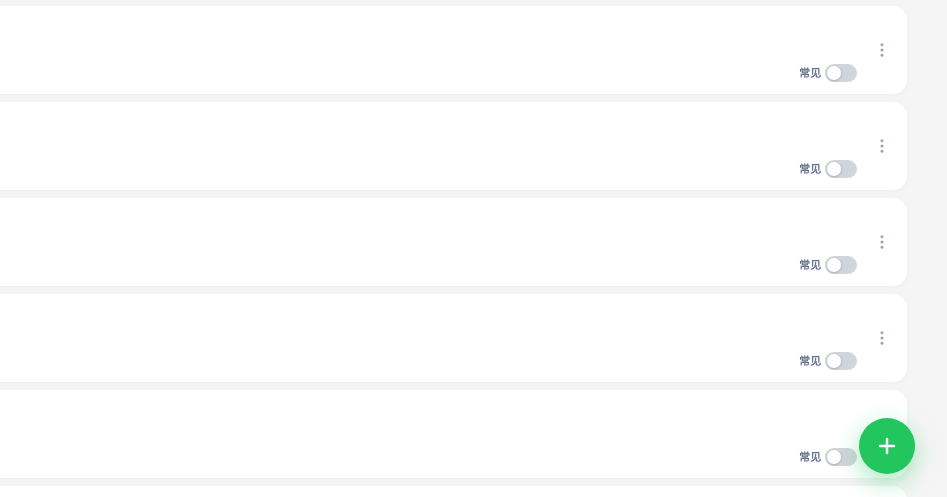
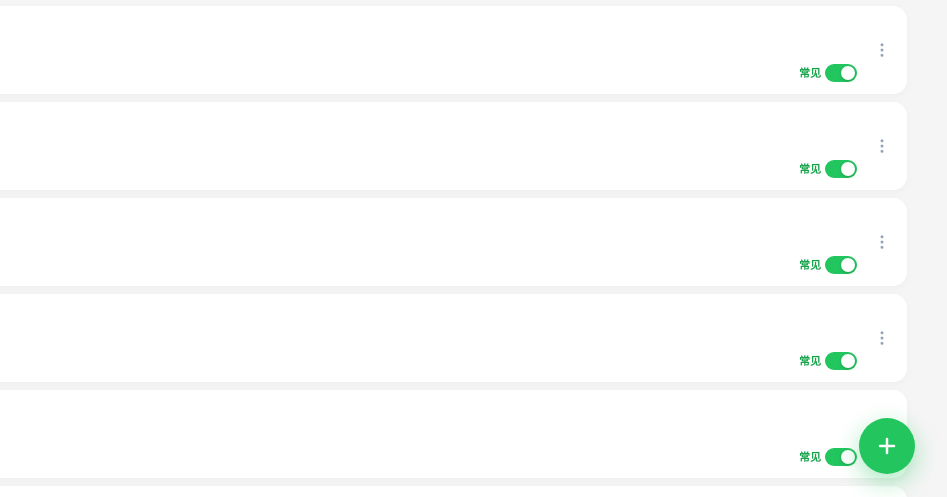
Before and after one commit to zhukafu/recycle-prototype, a website built with Vite: page admin/catalog-list.html in a window 1280 px wide. Shown: the part 230-727 px from the top of the page, 333-1280 px from the left. Built offline with nearby package versions, Linux system fonts and the light colour scheme; a web font is replaced by a local one.

Commit message:
feat(data): 设置常见产品默认标记及行情仅展示贵金属
- 给 contacts.js 前 10 个产品添加 common: true 标记
- 修改 quotes.js 默认配置 displayMetals 仅包含贵金属
- 更新 system.html 面板初始化仅默认勾选贵金属

```diff
--- a/public/data/contacts.js
+++ b/public/data/contacts.js
@@ -31,58 +31,58 @@
   // img 字段为本地 / 网络地址；缺省时回退到 _AL_CAT_IMG
   const PRODUCTS = [
     // ============== category.html 中的接触器分类卡片 ==============
-    { id: 'c1', cat: 'contactor', model: '【老款】CJX2-9511', brand: '正泰', spec: 'AC380V 95A 老款设计', silver: '8.2g', price: '190.46', stock: '现货', tag: '老款',
+    { id: 'c1', cat: 'contactor', model: '【老款】CJX2-9511', brand: '正泰', spec: 'AC380V 95A 老款设计', silver: '8.2g', price: '190.46', stock: '现货', tag: '老款', common: true,
       img: '/images/products/c01-zhengtai-cjx2-9511-old.jpg',
       silverCopperPrice: '185.60',
       unitWeight: [{name:'银触点',weight:'8.2g',purity:'88%',value:'45.92'},{name:'铜线圈',weight:'185g',purity:'99%',value:'13.69'},{name:'铜排',weight:'42g',purity:'98%',value:'3.11'}],
       desc: '正泰老款 CJX2-9511 交流接触器，AC380V/95A 大电流规格，老款工艺、扎实耐用，是工业配电柜中的经典型号，银触点含量高，回收价值优秀。' },
-    { id: 'c2', cat: 'contactor', model: '【新款】CJX2-9511', brand: '正泰', spec: 'AC380V 95A 新款设计', silver: '7.5g', price: '166.64', stock: '现货', tag: '新款',
+    { id: 'c2', cat: 'contactor', model: '【新款】CJX2-9511', brand: '正泰', spec: 'AC380V 95A 新款设计', silver: '7.5g', price: '166.64', stock: '现货', tag: '新款', common: true,
       img: '/images/products/c02-zhengtai-cjx2-9511-new.jpg',
       silverCopperPrice: '162.30',
       unitWeight: [{name:'银触点',weight:'7.5g',purity:'85%',value:'42.00'},{name:'铜线圈',weight:'178g',purity:'99%',value:'13.17'},{name:'铜排',weight:'38g',purity:'98%',value:'2.81'}],
       desc: '正泰新款 CJX2-9511 交流接触器，AC380V/95A，新款外观工艺升级，触点银含量略低于老款但整体回收价稳定。' },
-    { id: 'c3', cat: 'contactor', model: '【老款】CJX2-9511', brand: '正泰', spec: 'AC380V 95A 工厂库存', silver: '9.0g', price: '215.88', stock: '现货', tag: '老款高银',
+    { id: 'c3', cat: 'contactor', model: '【老款】CJX2-9511', brand: '正泰', spec: 'AC380V 95A 工厂库存', silver: '9.0g', price: '215.88', stock: '现货', tag: '老款高银', common: true,
       img: '/images/products/c03-zhengtai-cjx2-9511-old-2.jpg',
       silverCopperPrice: '210.50',
       unitWeight: [{name:'银触点',weight:'9.0g',purity:'92%',value:'50.40'},{name:'铜线圈',weight:'195g',purity:'99%',value:'14.43'},{name:'铜排',weight:'48g',purity:'98%',value:'3.55'}],
       desc: '正泰老款 CJX2-9511 工厂库存版本，含银量更高（9.0g），触点厚实、线圈铜质好，回收价最可观。' },
-    { id: 'c4', cat: 'contactor', model: '【老款】CJX2-8011', brand: '正泰', spec: 'AC380V 80A 老款', silver: '6.0g', price: '160.00', stock: '现货', tag: '老款',
+    { id: 'c4', cat: 'contactor', model: '【老款】CJX2-8011', brand: '正泰', spec: 'AC380V 80A 老款', silver: '6.0g', price: '160.00', stock: '现货', tag: '老款', common: true,
       img: '/images/products/c04-zhengtai-cjx2-8011-old.jpg',
       silverCopperPrice: '155.20',
       unitWeight: [{name:'银触点',weight:'6.0g',purity:'85%',value:'33.60'},{name:'铜线圈',weight:'152g',purity:'99%',value:'11.25'},{name:'铜排',weight:'35g',purity:'98%',value:'2.59'}],
       desc: '正泰老款 CJX2-8011 交流接触器，AC380V/80A，老款经典规格，常见于大功率电机启停柜。' },
-    { id: 'c5', cat: 'contactor', model: '【新款22年以后】CJX2-...', brand: '正泰', spec: '2022 年后新款系列', silver: '5.5g', price: '97.89', stock: '现货', tag: '22款',
+    { id: 'c5', cat: 'contactor', model: '【新款22年以后】CJX2-...', brand: '正泰', spec: '2022 年后新款系列', silver: '5.5g', price: '97.89', stock: '现货', tag: '22款', common: true,
       img: '/images/products/c05-zhengtai-cjx2-9511-2022-new.jpg',
       silverCopperPrice: '92.80',
       unitWeight: [{name:'银触点',weight:'5.5g',purity:'78%',value:'30.80'},{name:'铜线圈',weight:'128g',purity:'99%',value:'9.47'},{name:'铜排',weight:'28g',purity:'98%',value:'2.07'}],
       desc: '正泰 2022 年以后新款接触器，新工艺、新结构，触点含银量相对减少，更适合自动化设备大批量采购。' },
-    { id: 'c6', cat: 'contactor', model: '【老款22年以前】CJX2-...', brand: '正泰', spec: '2022 年前老款系列', silver: '7.0g', price: '122.25', stock: '现货', tag: '老款',
+    { id: 'c6', cat: 'contactor', model: '【老款22年以前】CJX2-...', brand: '正泰', spec: '2022 年前老款系列', silver: '7.0g', price: '122.25', stock: '现货', tag: '老款', common: true,
       img: '/images/products/c06-zhengtai-cjx2-9511-pre-2022.jpg',
       silverCopperPrice: '118.50',
       unitWeight: [{name:'银触点',weight:'7.0g',purity:'82%',value:'39.20'},{name:'铜线圈',weight:'145g',purity:'99%',value:'10.73'},{name:'铜排',weight:'32g',purity:'98%',value:'2.37'}],
       desc: '正泰 2022 年以前老款接触器，含银量较高，是回收商重点关注的对象，市场流通量大。' },
-    { id: 'c7', cat: 'contactor', model: '【铁底座】CJX2-5011', brand: '正泰', spec: 'AC380V 50A 铁底座', silver: '4.0g', price: '85.00', stock: '现货', tag: '铁底座',
+    { id: 'c7', cat: 'contactor', model: '【铁底座】CJX2-5011', brand: '正泰', spec: 'AC380V 50A 铁底座', silver: '4.0g', price: '85.00', stock: '现货', tag: '铁底座', common: true,
       img: '/images/products/c07-zhengtai-cjx2-5011-iron-base.jpg',
       silverCopperPrice: '82.50',
       unitWeight: [{name:'银触点',weight:'4.0g',purity:'80%',value:'22.40'},{name:'铜线圈',weight:'95g',purity:'99%',value:'7.03'},{name:'铜排',weight:'22g',purity:'98%',value:'1.63'}],
       desc: '正泰【铁底座】CJX2-5011 接触器，AC380V/50A，铁质底座、扎实耐用，价格随行情波动，需询价。' },
 
     // ============== contactors.html "最新上架" 8 张卡片 ==============
-    { id: 'c8', cat: 'contactor', model: '交流接触器 CJX2-1210', brand: '正泰', spec: 'AC220V 12A 3P+1NC', silver: '0.8g', price: '28.50', stock: '会员', tag: '直流接触器',
+    { id: 'c8', cat: 'contactor', model: '交流接触器 CJX2-1210', brand: '正泰', spec: 'AC220V 12A 3P+1NC', silver: '0.8g', price: '28.50', stock: '会员', tag: '直流接触器', common: true,
       title: '正泰交流接触器 CJX2-1210',
       subtitle: '12A 小电流规格 · 3 主触点 + 1 辅助',
       img: '/images/products/c08-zhengtai-cjx2-1210.jpg',
       silverCopperPrice: '28.50',
       unitWeight: [{name:'银触点',weight:'0.8g',purity:'85%',value:'4.48'},{name:'铜线圈',weight:'45g',purity:'99%',value:'3.33'},{name:'铜排',weight:'12g',purity:'98%',value:'0.89'}],
       desc: '正泰 CJX2-1210 交流接触器，AC220V/12A 小电流规格，3 主触点 + 1 辅助触点，结构紧凑，适用于小功率电机控制。需开通会员查看完整回收价。' },
-    { id: 'c9', cat: 'contactor', model: '41标接触器（5个）', brand: '正泰', spec: '41标 5个装', silver: '6.0g', price: '380.00', stock: '会员', tag: '钨钢类',
+    { id: 'c9', cat: 'contactor', model: '41标接触器（5个）', brand: '正泰', spec: '41标 5个装', silver: '6.0g', price: '380.00', stock: '会员', tag: '钨钢类', common: true,
       title: '41 标接触器 5 个装',
       subtitle: '正泰钨钢类批量组 · 工厂直发装',
       img: '/images/products/c09-zhengtai-41std-5pcs.jpg',
       silverCopperPrice: '380.00',
       unitWeight: [{name:'银触点×5',weight:'6.0g',purity:'80%',value:'33.60'},{name:'铜线圈×5',weight:'285g',purity:'99%',value:'21.09'},{name:'钨钢片',weight:'35g',purity:'钨钢',value:'8.40'}],
       desc: '41 标接触器 5 个装批次，钨钢类材质，含银量较高，是回收商的热门品类。需开通会员查看详细价。' },
-    { id: 'c10', cat: 'contactor', model: '交流接触器 CJX2-1210', brand: '正泰', spec: 'AC220V 12A 钨钢类', silver: '0.9g', price: '32.80', stock: '会员', tag: '钨钢类',
+    { id: 'c10', cat: 'contactor', model: '交流接触器 CJX2-1210', brand: '正泰', spec: 'AC220V 12A 钨钢类', silver: '0.9g', price: '32.80', stock: '会员', tag: '钨钢类', common: true,
       title: '正泰 CJX2-1210 钨钢版',
       subtitle: '钨钢触点 · 高耐磨长寿命',
       img: '/images/products/c10-zhengtai-contactor-w.jpg',
--- a/public/data/quotes.js
+++ b/public/data/quotes.js
@@ -280,7 +280,7 @@
 
     var DEFAULT_CONFIG = {
         refreshInterval: 900,   // 默认 15 分钟（秒）
-        displayMetals: [],      // 空数组表示全部展示
+        displayMetals: ['q-au', 'q-ag', 'q-pt', 'q-pd', 'q-rh', 'q-ru'],   // 默认只展示贵金属
         displayStyle: 'list'    // list | grid | banner
     };
 
```
Also changed, not shown: admin/system.html (+2 -1 lines), .comate/specs/default-common-and-precious-metals/doc.md (added), .comate/specs/default-common-and-precious-metals/summary.md (added), .comate/specs/default-common-and-precious-metals/tasks.md (added).
